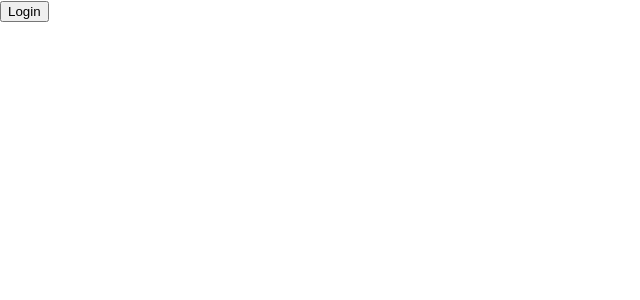
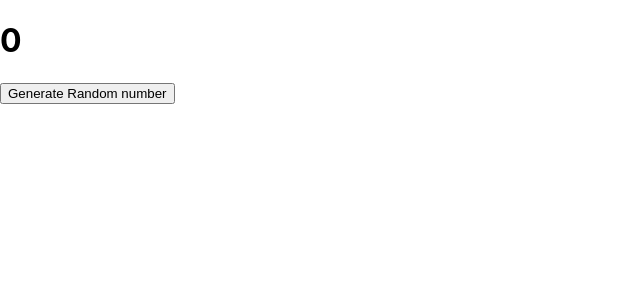
Before and after one commit to Purnachandhar-S/tietactoe, a React (Create React App) app: page / in a window 1280 px wide. Shown: the top 300 px of the page, without its empty margins (0-640 px from the left). Built offline with nearby package versions, Linux system fonts and the light colour scheme.

Commit message:
randomNumber

```diff
--- a/src/App.jsx
+++ b/src/App.jsx
@@ -1,14 +1,17 @@
 //this is the coding practise 5
 
 import React from "react";
-import LoginApp from "./Components/LoginApp";
+import Randomnumber from "./Components/randomnumber";
+
+// import LoginApp from "./Components/LoginApp";
 //import EvenOddApp from "./Components/EvenOddApp";
 // import ShowHideName from "./Components/ShowAndHide/showHideName";
 
 const App = () => {
   return (
     <div>
-      <LoginApp />
+      <Randomnumber />
+      {/* <LoginApp /> */}
       {/* <ShowHideName /> */}
       {/* <EvenOddApp /> */}
     </div>
--- a/src/Components/randomnumber.jsx
+++ b/src/Components/randomnumber.jsx
@@ -1,3 +1,23 @@
+import React, { useState } from "react";
+
+const Randomnumber = () => {
+  const [count, setCount] = useState(0);
+
+  function generateNumber() {
+    let randomNumber = Math.floor(Math.random() * 100);
+    setCount(randomNumber);
+  }
+
+  return (
+    <div>
+      <h1> {count}</h1>
+      <button onClick={generateNumber}>Generate Random number</button>
+    </div>
+  );
+};
+
+export default Randomnumber;
+
 // import React from "react";
 // import { useState } from "react";
 
```
Also changed, not shown: src/Components/ShowAndHide/showHideName.jsx (+30 -8 lines).
